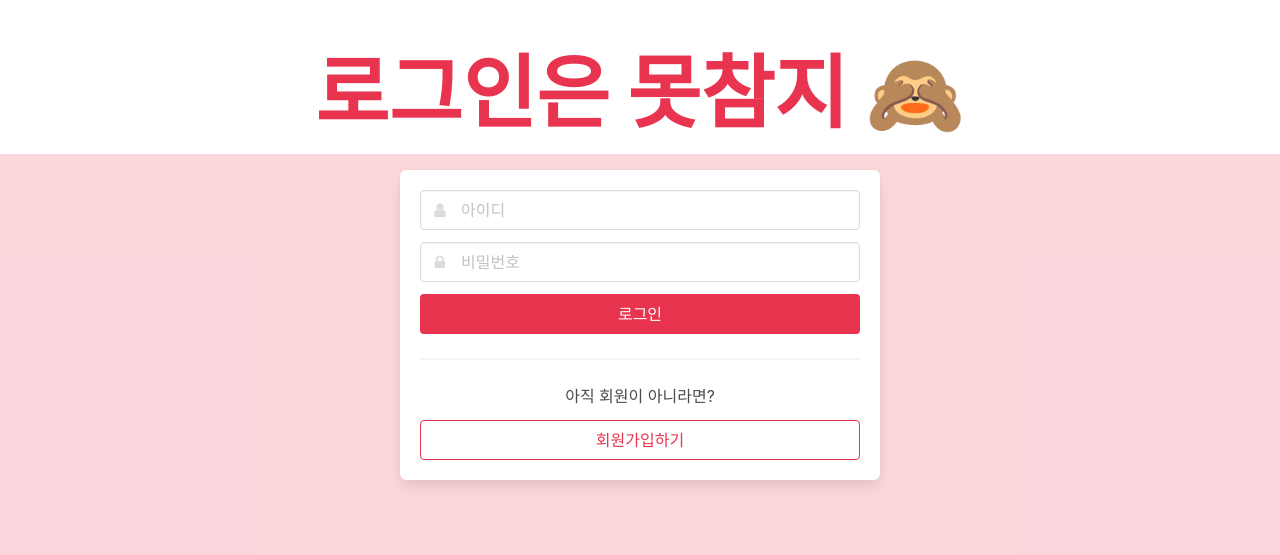
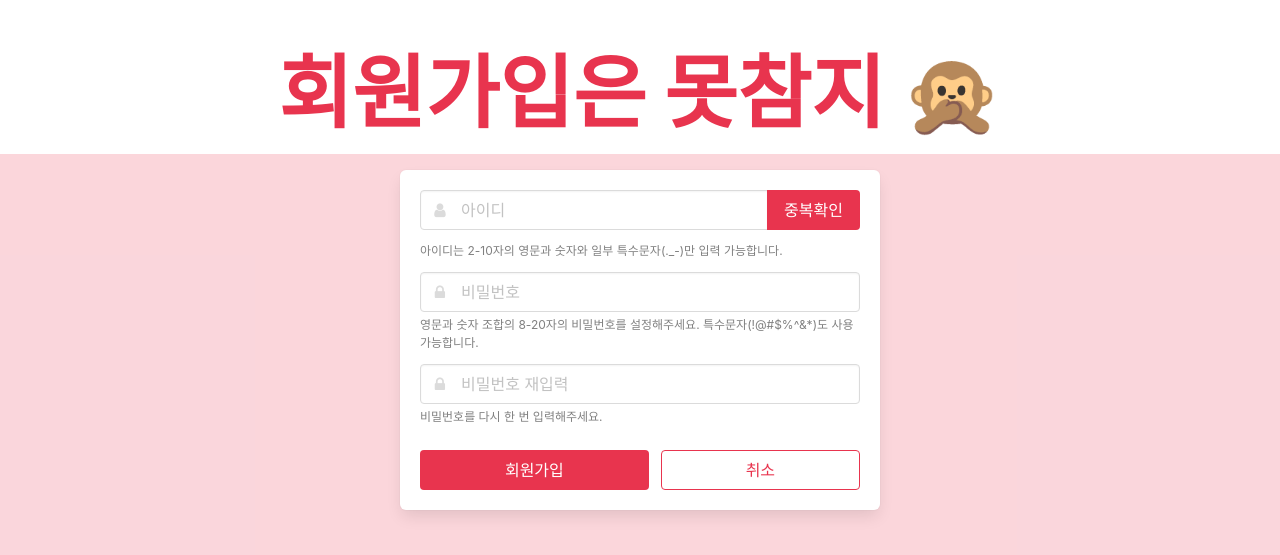
Before and after one commit to Epikoding/voyage99_firstweek, a Flask app: page /join in a window 1280 px wide. Shown: the top 555 px of the page. Run offline with Flask 2, Linux system fonts and the light colour scheme; some libraries are stand-ins or nearby versions.

Commit message:
Add join.html 완료

```diff
--- a/templates/join.html
+++ b/templates/join.html
@@ -68,7 +68,7 @@
 <body>
 <section class="hero is-white">
     <div class="hero-body has-text-centered" style="padding-bottom:1rem;margin:auto;">
-        <h1 class="title is-sparta">로그인은 못참지 🙈</h1>
+        <h1 class="title is-sparta">회원가입은 못참지 🙊</h1>
     </div>
 </section>
 <section class="section">
@@ -82,24 +82,42 @@
                                 <input id="input-username" class="input" type="text" placeholder="아이디">
                                 <span class="icon is-small is-left"><i class="fa fa-user"></i></span>
                             </div>
+                            <div id="btn-check-dup" class="control">
+                                <button class="button is-sparta" onclick="check_dup()">중복확인</button>
+                            </div>
+
                         </div>
+                        <p id="help-id" class="help">아이디는 2-10자의 영문과 숫자와 일부 특수문자(._-)만 입력 가능합니다.</p>
+                        <p id="help-id-login" class="help is-danger"></p>
+
                         <div class="field">
                             <div class="control has-icons-left">
                                 <input id="input-password" class="input" type="password" placeholder="비밀번호">
                                 <span class="icon is-small is-left"><i class="fa fa-lock"></i></span>
                             </div>
+                            <p id="help-password" class="help">영문과 숫자 조합의 8-20자의 비밀번호를 설정해주세요. 특수문자(!@#$%^&*)도
+                                사용
+                                가능합니다.</p>
                         </div>
                     </div>
-                    <div id="div-sign-in-or-up" class="has-text-centered">
+                    <div id="sign-up-box">
+                        <div class="mb-5">
+                            <div class="field">
+                                <div class="control has-icons-left" style="width:100%">
+                                    <input id="input-password2" class="input" type="password"
+                                           placeholder="비밀번호 재입력">
+                                    <span class="icon is-small is-left"><i class="fa fa-lock"></i></span>
+                                </div>
+                                <p id="help-passwor gd2" class="help">비밀번호를 다시 한 번 입력해주세요.</p>
+                            </div>
+                        </div>
                         <nav class="level is-mobile">
-                            <button class="level-item button is-sparta" onclick="sign_in()">
-                                로그인
+                            <button class="level-item button is-sparta" onclick="sign_up()">
+                                회원가입
                             </button>
-                        </nav>
-                        <hr>
-                        <h4 class="mb-3">아직 회원이 아니라면?</h4>
-                        <nav class="level is-mobile">
-                            <button class="level-item button is-sparta is-outlined" onclick="location.href='join.html'">회원가입하기</button>
+                            <button class="level-item button is-sparta is-outlined" onclick="toggle_sign_up()">
+                                취소
+                            </button>
                         </nav>
                     </div>
                 </div>
@@ -107,5 +125,3 @@
         </div>
     </div>
 </section>
-</body>
-</html>
```
